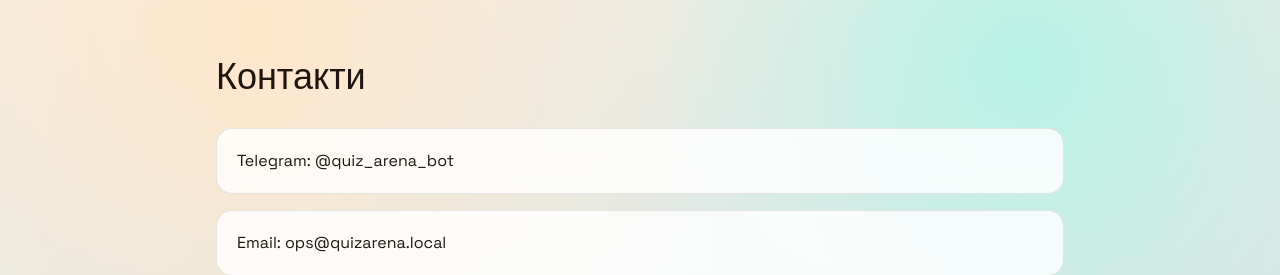
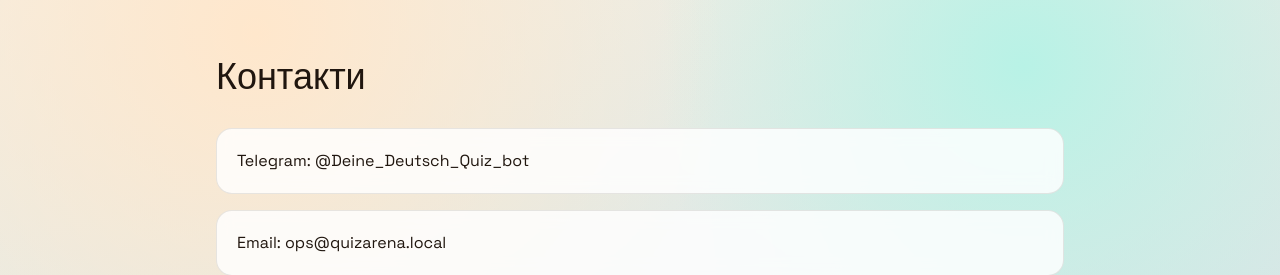
Before and after one commit to Valerii-S84/quiz-arena, a Next.js app in the folder frontend/: page /contact in a window 1280 px wide. Shown: the top 275 px of the page. Built offline with nearby package versions, Linux system fonts and the light colour scheme.

Commit message:
fix(frontend): update contact telegram link to canonical bot

```diff
--- a/frontend/app/(public)/contact/page.tsx
+++ b/frontend/app/(public)/contact/page.tsx
@@ -5,8 +5,8 @@ export default function ContactPage() {
     <main className="mx-auto max-w-4xl px-6 py-14">
       <h1 className="text-4xl">Контакти</h1>
       <div className="mt-8 space-y-4">
-        <a href="https://t.me/quiz_arena_bot" className="surface block rounded-2xl p-5">
-          Telegram: @quiz_arena_bot
+        <a href="https://t.me/Deine_Deutsch_Quiz_bot" className="surface block rounded-2xl p-5">
+          Telegram: @Deine_Deutsch_Quiz_bot
         </a>
         <a href="mailto:ops@quizarena.local" className="surface block rounded-2xl p-5">
           Email: ops@quizarena.local
```
